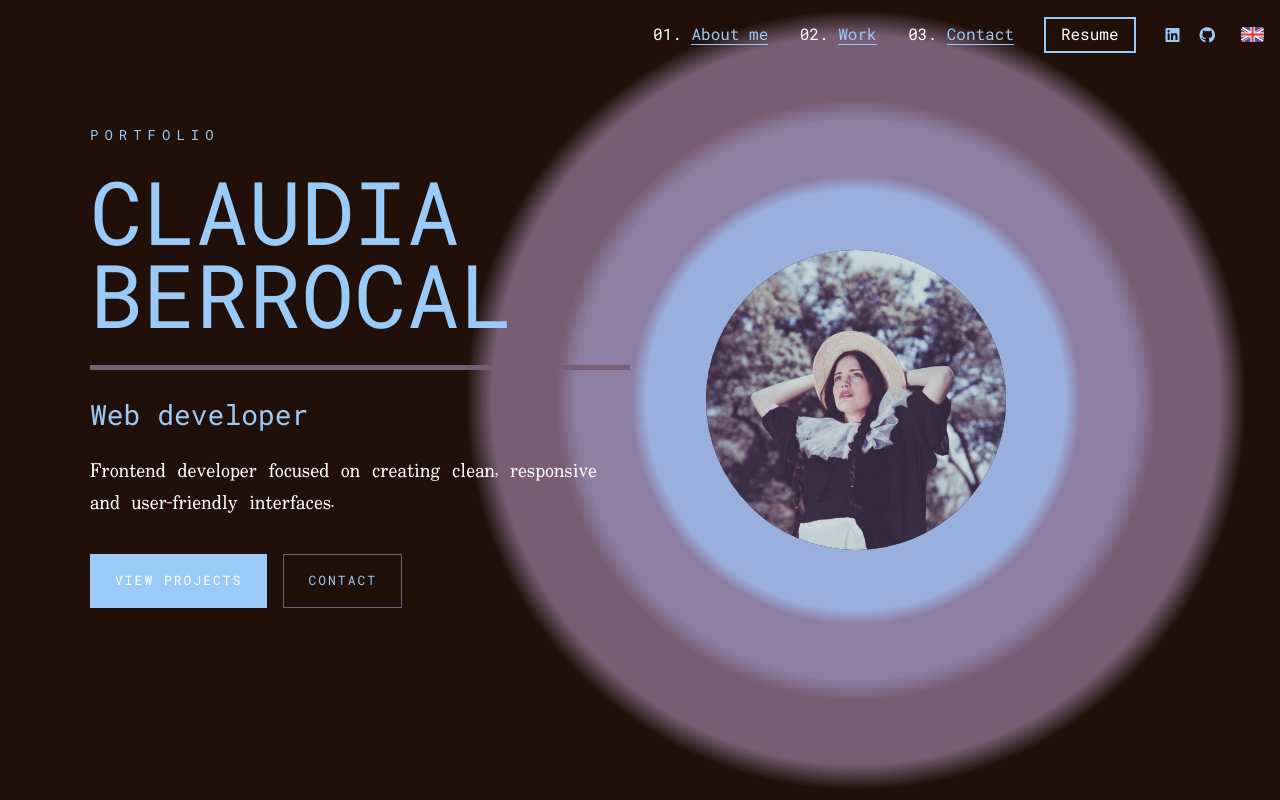
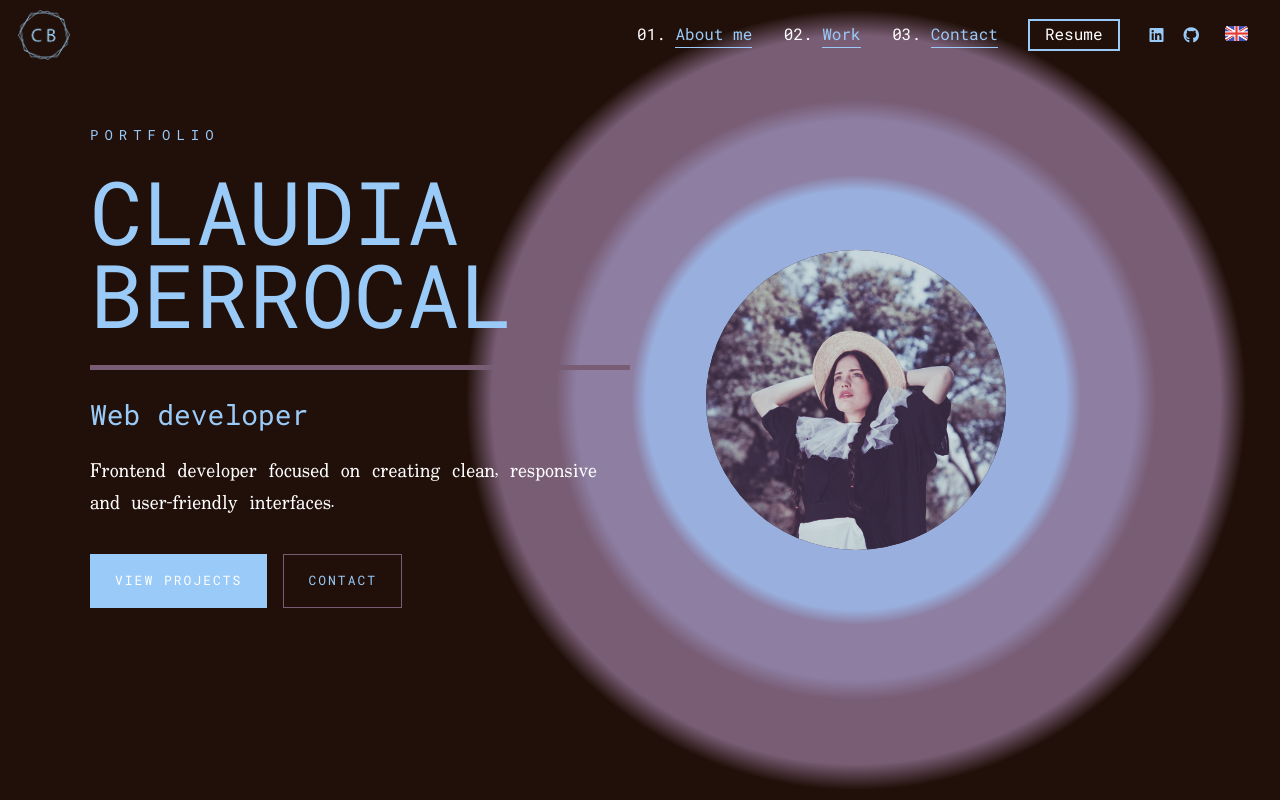
Before and after one commit to claudiabg-c/my-dev-portfolio, an Angular app: page /en/home in a window 1280 px wide. Shown: the top 800 px of the page. Built offline with nearby package versions, Linux system fonts and the light colour scheme.

Commit message:
feat(navbar): add responsive mobile navigation and accessibility improvements

```diff
--- a/src/app/components/navbar/navbar.component.html
+++ b/src/app/components/navbar/navbar.component.html
@@ -1,29 +1,48 @@
 <section class="container-navbar">
     <div class="logo text-left">
-        <a [routerLink]="['/' + lang + '/home']" (click)="scrollToTop()">
+        <a [routerLink]="['/' + lang + '/home']" (click)="scrollToTop()" aria-label="Home">
             <img src="./assets/ui/images/logo.png" class="img-fluid" title="Logo {{config.name}}" alt="Logo {{config.name}}">
         </a>
     </div>
-    <section class="navbar-sections">
+
+    <button class="menu-toggle" type="button" (click)="toggleMenu()" [attr.aria-expanded]="isMenuOpen" aria-label="Open menu">
+        <span></span>
+        <span></span>
+        <span></span>
+    </button>
+
+    <section class="navbar-sections" [class.open]="isMenuOpen">
         <ol class="info">
-            <li><a (click)="goToAboutMe()">{{dataLang.about}}</a></li>
-            <li><a (click)="goToWork()">{{dataLang.work}}</a></li>
-            <li><a (click)="goToContact()">{{dataLang.contact}}</a></li>
+            <li>
+                <button type="button" (click)="goToAboutMe()">{{dataLang.about}}</button>
+            </li>
+            <li>
+                <button type="button" (click)="goToWork()">{{dataLang.work}}</button>
+            </li>
+            <li>
+                <button type="button" (click)="goToContact()">{{dataLang.contact}}</button>
+            </li>
         </ol>
+
         <button class="resume" title="{{dataLang.view}} {{dataLang.resume}}" (click)="goToLink('./assets/documents/' + dataLang.resume + '_Claudia_Berrocal.pdf')">
             <span>{{dataLang.resume}}</span>
         </button>
+
         <div class="social-media language">
-            <a *ngIf="rrss.linkedin" [href]="rrss.linkedin" class="rrss text-right" target="_blank"><i class="fa-brands fa-linkedin"></i></a>
-            <a *ngIf="rrss.github" [href]="rrss.github" class="rrss text-right" target="_blank"><i class="fa-brands fa-github"></i></a>
+            <a *ngIf="rrss.linkedin" [href]="rrss.linkedin" class="rrss text-right" target="_blank" rel="noopener noreferrer" aria-label="LinkedIn">
+                <i class="fa-brands fa-linkedin"></i>
+            </a>
+            <a *ngIf="rrss.github" [href]="rrss.github" class="rrss text-right" target="_blank" rel="noopener noreferrer" aria-label="GitHub">
+                <i class="fa-brands fa-github"></i>
+            </a>
             <div class="dropdown">
-                <button class="dropbtn" [title]="selectLang" (click)="showOtherLangs()">
-                    <img [src]="langData.flag" alt="langData.name">
+                <button class="dropbtn" type="button" [title]="selectLang" (click)="showOtherLangs()">
+                    <img [src]="langData.flag" alt="{{langData.name}}">
                 </button>
                 <div class="dropdown-content">
-                    <a (click)="reloadThePage()" [title]="otherLangData.name">
-                        <img [src]="otherLangData.flag" alt="otherLangData.name">
-                    </a>
+                    <button type="button" (click)="reloadThePage()" [title]="otherLangData.name">
+                        <img [src]="otherLangData.flag" alt="{{otherLangData.name}}">
+                    </button>
                 </div>
             </div>
         </div>
--- a/src/app/components/navbar/navbar.component.scss
+++ b/src/app/components/navbar/navbar.component.scss
@@ -2,61 +2,97 @@
 
 .container-navbar {
     width: 100%;
+    min-height: 70px;
     display: flex;
     justify-content: space-between;
     align-items: center;
     position: fixed;
-    z-index: 2;
+    top: 0;
+    left: 0;
+    z-index: 10;
     background-color: transparent;
-    transition: background-color .5s ease-in-out;
+    transition: background-color .5s ease-in-out, box-shadow .5s ease-in-out;
+
     &.scrolled {
         background-color: $color_3;
-        transition: all .5s ease-in-out;
+        box-shadow: 0 10px 30px rgba(0, 0, 0, .12);
     }
+
     .logo {
-        opacity: 0;
+        opacity: 1;
+        z-index: 11;
     }
+
     .img-fluid {
         color: $color_1;
-        margin: 10px;
+        margin: 10px 18px;
         height: 50px;
         transition: all .2s ease-in-out;
+
         &:hover {
-            transform: scale(1.2);
-            transition: all .2s ease-in-out;
+            transform: scale(1.08);
         }
     }
+
+    .menu-toggle {
+        display: none;
+        width: 44px;
+        height: 44px;
+        margin-right: 18px;
+        background-color: transparent;
+        border: 1px solid $color_4;
+        cursor: pointer;
+        z-index: 11;
+
+        span {
+            display: block;
+            width: 22px;
+            height: 2px;
+            margin: 5px auto;
+            background-color: $color_2;
+        }
+    }
+
     .navbar-sections {
         color: $color_2;
         display: flex;
+        align-items: center;
         background: transparent;
+
         .info {
             display: flex;
             list-style-type: decimal-leading-zero;
             background: transparent;
+            margin: 0;
+
             li {
                 padding: 4px 70px 5px 0;
                 background: transparent;
+
                 &:last-of-type {
                     padding-right: 30px;
                 }
+
                 &::marker {
                     font-family: 'Roboto Mono-Regular';
                 }
-                a {
+
+                button {
                     color: $color_2;
+                    border: none;
                     border-bottom: 1px solid $color_2;
                     position: relative;
                     background-color: transparent;
                     cursor: pointer;
+                    padding: 0;
+                    font: inherit;
+
                     &::before {
                         content: '';
                         transform-origin: 100% 50%;
                         transition: transform 0.3s;
                         transform: scale3d(0, 1, 1);
                         pointer-events: none;
-                    }
-                    &::before, &::after {
                         background-color: currentColor;
                         position: absolute;
                         width: 100%;
@@ -64,54 +100,75 @@
                         left: 0;
                         height: 1px;
                     }
-                    &:hover, &:active, &:visited {
-                        border: none !important;
-                        text-decoration: none !important;
-                        outline: none !important;
+
+                    &:hover,
+                    &:active,
+                    &:focus {
+                        border-color: transparent;
+                        text-decoration: none;
+                        outline: none;
                     }
-                    &:hover::before {
+
+                    &:hover::before,
+                    &:focus::before {
                         transform-origin: 0% 50%;
                         transform: scale3d(1, 1, 1);
                     }
                 }
             }
         }
+
         .resume {
             margin-right: 20px;
         }
+
         .social-media {
+            display: flex;
+            align-items: center;
+            margin-right: 16px;
+
             .fa-brands {
                 padding: 10px;
                 color: $color_2;
             }
+
             .dropdown {
                 position: relative;
                 display: inline-block;
                 transform: translateY(-2px);
+
                 .dropbtn {
-                    background-color: $background_color;
+                    background-color: transparent;
                     border: none;
+                    cursor: pointer;
+
                     img {
                         height: 25px;
                         border-radius: 50px;
                     }
                 }
+
                 .dropdown-content {
                     display: none;
                     position: absolute;
                     z-index: 1;
-                    right: 9px;
-                    a {
+                    right: 0;
+
+                    button {
                         padding: 12px 7px;
                         display: block;
+                        border: none;
+                        background-color: transparent;
+                        cursor: pointer;
+
                         img {
                             height: 25px;
                             border-radius: 70px;
                             object-fit: cover;
-                            cursor: pointer;
+                            transition: all .2s ease-in-out;
+
                             &:hover {
                                 transform: scale(1.2);
-                                transition: all .2s ease-in-out;
                             }
                         }
                     }
@@ -121,24 +178,54 @@
     }
 }
 
-@media screen and (max-width: 768px) {
+@media screen and (max-width: 900px) {
     .container-navbar {
         .navbar-sections {
-            .info, .resume {
-                font-size: 10px;
-                li {
-                    padding: 4px 50px 5px 0;
-                }
+            .info li {
+                padding-right: 35px;
             }
         }
     }
 }
 
-@media screen and (max-width: 600px) {
+@media screen and (max-width: 768px) {
     .container-navbar {
+        .menu-toggle {
+            display: block;
+        }
+
         .navbar-sections {
+            position: absolute;
+            top: 70px;
+            left: 0;
+            width: 100%;
+            display: none;
+            flex-direction: column;
+            align-items: stretch;
+            gap: 18px;
+            padding: 24px;
+            background-color: $color_3;
+            border-top: 1px solid $color_4;
+
+            &.open {
+                display: flex;
+            }
+
             .info {
-                display: none;
+                flex-direction: column;
+                gap: 16px;
+
+                li {
+                    padding: 0;
+                }
+            }
+
+            .resume {
+                width: fit-content;
+            }
+
+            .social-media {
+                margin-right: 0;
             }
         }
     }
--- a/src/app/components/navbar/navbar.component.ts
+++ b/src/app/components/navbar/navbar.component.ts
@@ -14,14 +14,15 @@ export class NavbarComponent implements OnInit {
 
   public config: any = [];
   public data: any = [];
-  public path: string = "";
-  public lang: string = "";
-  public otherLang: string = "";
-  public selectLang: string = "";
+  public path: string = '';
+  public lang: string = '';
+  public otherLang: string = '';
+  public selectLang: string = '';
   public dataLang: any = [];
   public langData: any = [];
   public otherLangData: any = [];
   public rrss: any = {};
+  public isMenuOpen: boolean = false;
 
   constructor(
     private _activeRouter: ActivatedRoute,
@@ -29,9 +30,9 @@ export class NavbarComponent implements OnInit {
     public _router: Router
   ) {
     this._activeRouter.params.subscribe(params => {
-      if (this.debug) {console.log('*** LOADING PARAMS...'); console.log(params);}
+      if (this.debug) { console.log('*** LOADING PARAMS...'); console.log(params); }
       this.lang = params['lang'];
-      this.path = params['lang'] + "/home";
+      this.path = params['lang'] + '/home';
     });
   }
 
@@ -42,92 +43,94 @@ export class NavbarComponent implements OnInit {
     this.changeNavbarOpacity();
   }
 
-  GetConfig(){
+  GetConfig(): void {
     this._dataAPI.getConfig().subscribe(res => {
       this.config = res.config;
-      if (this.debug) {
-        console.log("****** CONFIG INFO: ", this.config);
-      }
     });
   }
 
-  GetData() {
-    if (this.debug) {console.log('*** LOADING DATA...');}
+  GetData(): void {
     this._dataAPI.getContent().subscribe(res => {
       this.data = res[this.lang];
-
       this.rrss = res.rrss;
-      if (this.debug) {
-        console.log("****** DATA: ", this.data);
-        console.log("****** RRSS: ", this.rrss);
-      }
     });
   }
 
-  GetDataLang(lang: string) {
+  GetDataLang(lang: string): void {
     this.lang === 'es' ? this.otherLang = 'en' : this.otherLang = 'es';
+
     this._dataAPI.getContentLang().subscribe(res => {
       this.langData = res[lang].language;
       this.otherLangData = res[this.otherLang].language;
       this.selectLang = res[lang].selectLang;
       this.dataLang = res[lang];
-
-
-      if (this.debug) {
-        console.log("****** LANG DATA: ", this.langData);
-      }
     });
   }
 
+  toggleMenu(): void {
+    this.isMenuOpen = !this.isMenuOpen;
+  }
+
+  closeMenu(): void {
+    this.isMenuOpen = false;
+  }
+
   showOtherLangs(): void {
-    document.querySelector('.dropdown-content')?.classList.toggle('d-block')
+    document.querySelector('.dropdown-content')?.classList.toggle('d-block');
   }
 
   goToAboutMe(): void {
-    const aboutMe = document.getElementById('about-me');
-    aboutMe?.scrollIntoView({
-      behavior: 'smooth'
-    })
+    this.scrollToSection('about-me');
   }
 
   goToWork(): void {
-    const work = document.getElementById('work');
-    work?.scrollIntoView({
-      behavior: 'smooth'
-    })
+    this.scrollToSection('work');
   }
 
   goToContact(): void {
-    const contact = document.getElementById('contact');
-    contact?.scrollIntoView({
-      behavior: 'smooth'
-    })
+    this.scrollToSection('contact');
   }
 
   reloadThePage(): void {
-    this._router.navigateByUrl('/' + this.otherLang + '/home', {skipLocationChange: false}).then(() => {
+    this._router.navigateByUrl('/' + this.otherLang + '/home', { skipLocationChange: false }).then(() => {
       window.location.reload();
     });
   }
 
   scrollToTop(): void {
-    window.scrollTo(0, 0);
+    window.scrollTo({ top: 0, behavior: 'smooth' });
+    this.closeMenu();
   }
 
-  goToLink(url: string){
+  goToLink(url: string): void {
     window.open(url, '_blank', 'location=yes,width=1000,height=700,scrollbars=yes,status=yes');
+    this.closeMenu();
   }
 
-  changeNavbarOpacity() {
-    const navbar = document.querySelector('.container-navbar')
+  changeNavbarOpacity(): void {
+    const navbar = document.querySelector('.container-navbar');
+
     const onScroll = () => {
       const scroll = document.documentElement.scrollTop;
+
       if (scroll > 0) {
         navbar?.classList.add('scrolled');
       } else {
-        navbar?.classList.remove('scrolled')
+        navbar?.classList.remove('scrolled');
       }
-    }
-    window.addEventListener('scroll', onScroll)
-  };
+    };
+
+    window.addEventListener('scroll', onScroll);
+  }
+
+  private scrollToSection(sectionId: string): void {
+    const section = document.getElementById(sectionId);
+
+    section?.scrollIntoView({
+      behavior: 'smooth',
+      block: 'start'
+    });
+
+    this.closeMenu();
+  }
 }
```
